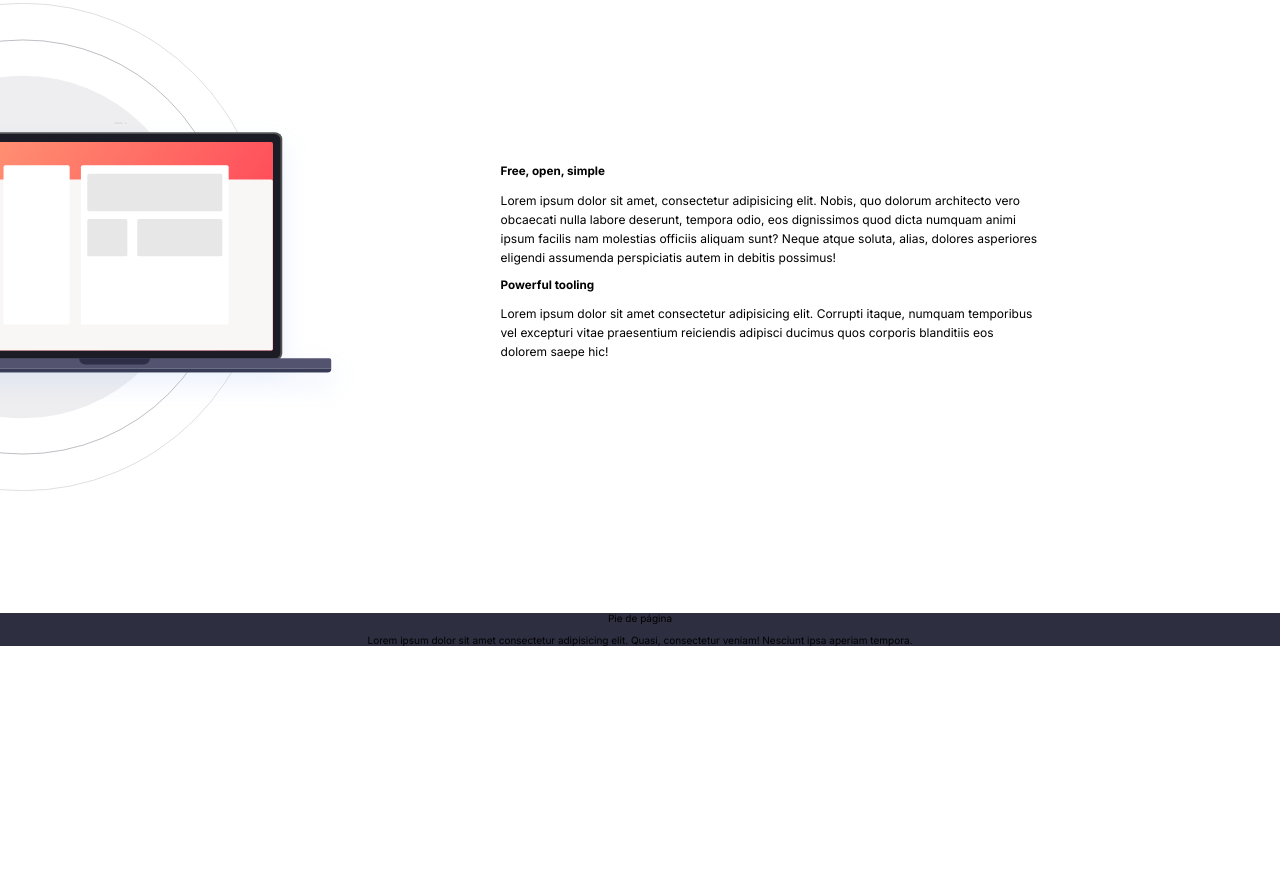
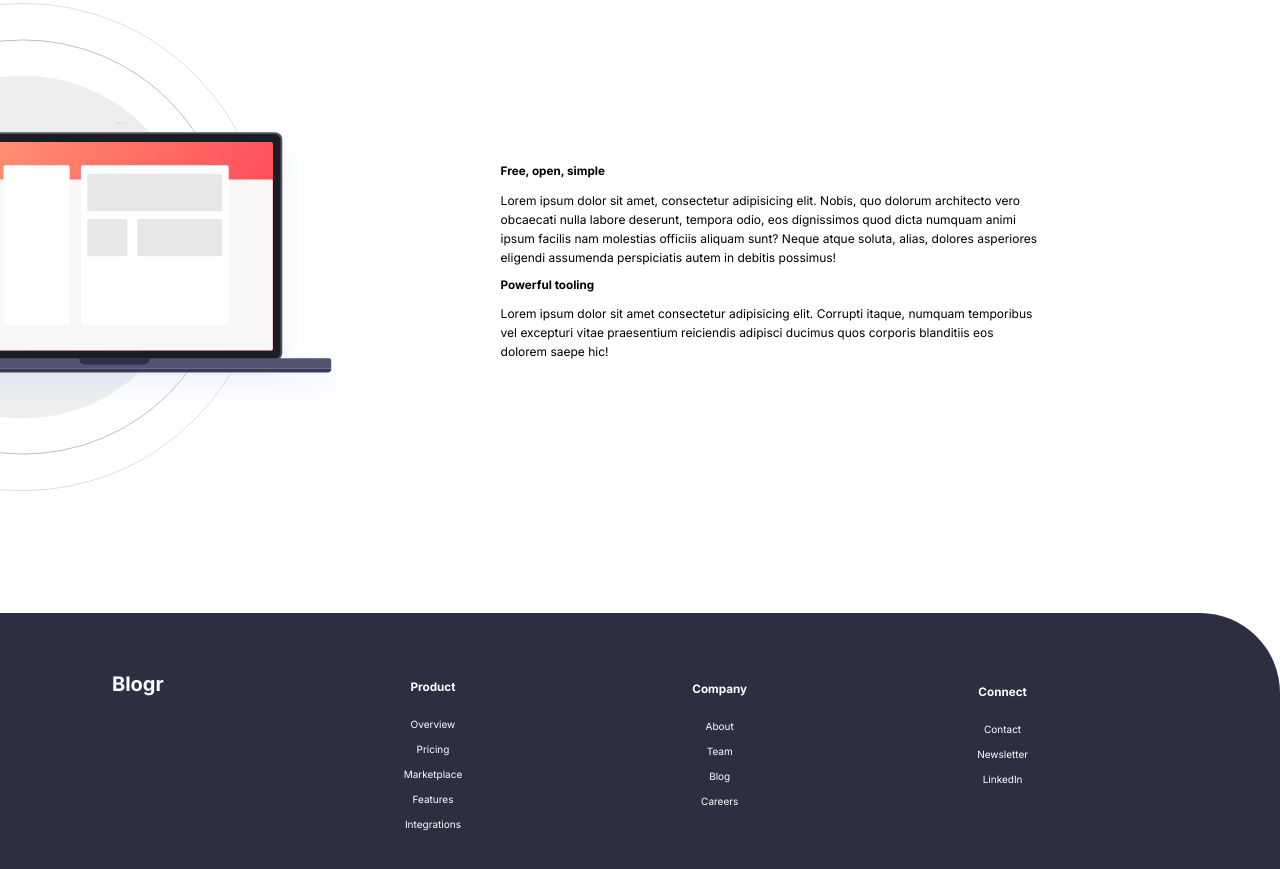
Before and after one commit to diegoamunoz/blogr-rws, a plain HTML site: page index.html in a window 1280 px wide. Shown: the part 1817-2686 px from the top of the page. Before the commit the page ends 2463 px from the top, so only its background shows below. Drawn offline with Linux system fonts and the light colour scheme; a web font is replaced by a local one.

Commit message:
se crea el footer y se adaptan las mediaqueries

```diff
--- a/css/index.css
+++ b/css/index.css
@@ -246,6 +246,38 @@ body {
 
 .footer {
     background-color: var(--Gunmetal);
+    border-radius: 0 8rem 0 0;
+    height: 76rem;
+    color: white;
+}
+
+.containerfooter {
+    display: flex;
+    flex-direction: column;
+    align-items: center;
+}
+
+.logofooter {
+    margin-top: 8rem;
+}
+
+.footer li {
+    list-style: none;
+}
+
+.productfooter {
+    margin: 3rem 4rem 0rem 0rem;
+    line-height: 2.5rem;
+}
+
+.companyfooter {
+    margin: 3rem 4rem 0rem 0rem;
+    line-height: 2.5rem;
+}
+
+.connect {
+    margin: 3rem 4rem 0rem 0rem;
+    line-height: 2.5rem;
 }
 
 
@@ -416,6 +448,40 @@ Desktop first
         text-align: left;
     }
 
+    .footer {
+        background-color: var(--Gunmetal);
+        border-radius: 0 8rem 0 0;
+        height: 26rem;
+        color: white;
+    }
+
+    .containerfooter {
+        display: flex;
+        flex-direction: row;
+        justify-content: center;
+        gap: 29rem;
+    }
+
+    .logofooter {
+        margin-top: -9rem;
+        margin-left: -10rem;
+    }
+
+    .productfooter {
+        margin: 5rem -10rem 0rem -9rem;
+        line-height: 2.5rem;
+    }
+
+    .companyfooter {
+        margin: 3rem -10rem 0rem 0rem;
+        line-height: 2.5rem;
+    }
+
+    .connect {
+        margin: 1rem 4rem 0rem 0rem;
+        line-height: 2.5rem;
+    }
+
 }
 
 @media (min-width: 992px ) {
@@ -423,60 +489,10 @@ Desktop first
         max-width: 98;
         padding: 0 3.2rem;
     }
-
-    .section-topics {
-        margin-top: 11rem;
-    }
-    .content-sectiontopics {
-        display: flex;
-        gap: 47rem;
-        align-items: center;
-        /* justify-content: flex-end; */
-        /* flex-direction: row; */
-    }
-
-    img.img.img-laptop-section-topics {
-        max-width: 285%;
-        width: 241%;
-        margin-left: -29rem;
-    }
-    .content-sectiontopics .section-5 {
-        text-align: left;
-        margin-right: 13rem;
-    }
-
-    .content-sectiontopics .section-5 p {
-        text-align: left;
-    }
 }
 @media (min-width: 1200px ) {
         .container {
         max-width: 114rem;
         padding: 0 4rem;
     }
-
-    .section-topics {
-        margin-top: 11rem;
-    }
-    .content-sectiontopics {
-        display: flex;
-        gap: 47rem;
-        align-items: center;
-        /* justify-content: flex-end; */
-        /* flex-direction: row; */
-    }
-
-    img.img.img-laptop-section-topics {
-        max-width: 285%;
-        width: 241%;
-        margin-left: -29rem;
-    }
-    .content-sectiontopics .section-5 {
-        text-align: left;
-        margin-right: 13rem;
-    }
-
-    .content-sectiontopics .section-5 p {
-        text-align: left;
-    }
 }
--- a/index.html
+++ b/index.html
@@ -114,8 +114,38 @@
             </section>
         </main>
         <footer class="footer">
-            <div class="container">Pie de página</div>
-            <p>Lorem ipsum dolor sit amet consectetur adipisicing elit. Quasi, consectetur veniam! Nesciunt ipsa aperiam tempora.</p>
+            <div class="containerfooter">
+                <div class="logofooter">
+            <h1>Blogr</h1>
+                </div>
+                <div class="productfooter">
+            <ul>
+                <h3>Product</h3>
+                <li>Overview</li>
+                <li>Pricing</li>
+                <li>Marketplace</li>
+                <li>Features</li>
+                <li>Integrations</li>
+            </ul>
+                </div>
+                <div class="companyfooter">
+            <ul>
+                <h3>Company</h3>
+                <li>About</li>
+                <li>Team</li>
+                <li>Blog</li>
+                <li>Careers</li>
+            </ul>
+                </div>
+                <div class="connect">
+            <ul>
+                <h3>Connect</h3>
+                <li>Contact</li>
+                <li>Newsletter</li>
+                <li>LinkedIn</li>
+            </ul>
+                </div>
+            </div>
         </footer>
     </div>
 
```
